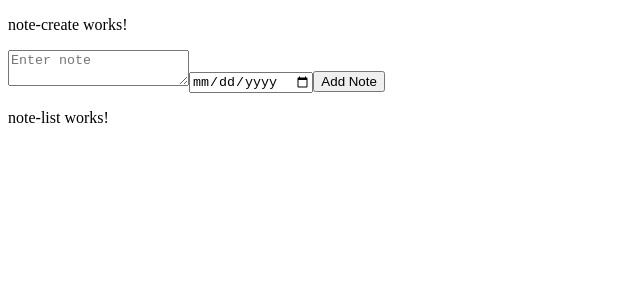
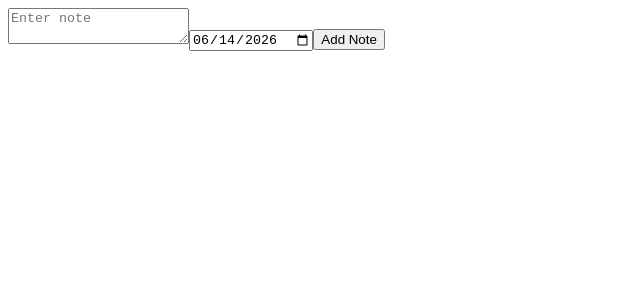
Before and after one commit to Biosaiber/note-diary-app, an Angular app: page / in a window 1280 px wide. Shown: the top 300 px of the page, without its empty margins (0-640 px from the left). Built offline with nearby package versions, Linux system fonts and the light colour scheme.

Commit message:
Preset date input for actual date

```diff
--- a/src/app/note-create/note-create.component.html
+++ b/src/app/note-create/note-create.component.html
@@ -1,4 +1,3 @@
-<p>note-create works!</p>
 <textarea [(ngModel)]="noteContent" placeholder="Enter note"></textarea>
 <input type="date" [(ngModel)]="noteDate">
 <button (click)="addNote()">Add Note</button>
--- a/src/app/note-create/note-create.component.ts
+++ b/src/app/note-create/note-create.component.ts
@@ -11,23 +11,24 @@ import { FormsModule } from '@angular/forms';
 })
 export class NoteCreateComponent {
   noteContent = '';
-  noteDate = '';
+  noteDate = new Date().toISOString().split('T')[0];
   private noteService = inject(NoteService);
 
   addNote(): void {
 
     if (this.noteContent.trim() && this.noteDate) {
-          //1. vytvoriť objekt Note
+      //1. vytvoriť objekt Note
       const newNote: Note = {
         content: this.noteContent,
         date: this.noteDate
       }
       //2. by sa mala volat funnkcia so service
       this.noteService.addNote(newNote);
+      this.noteContent = '';
+      this.noteDate = new Date().toISOString().split('T')[0];
 
     }
 
-    //3. vyčistiť formulár
   }
 
 
--- a/src/app/note-list/note-list.component.html
+++ b/src/app/note-list/note-list.component.html
@@ -1,4 +1,3 @@
-<p>note-list works!</p>
 <ul>
 @for (note of notes; track note; let idx = $index) {
     <li>
```
